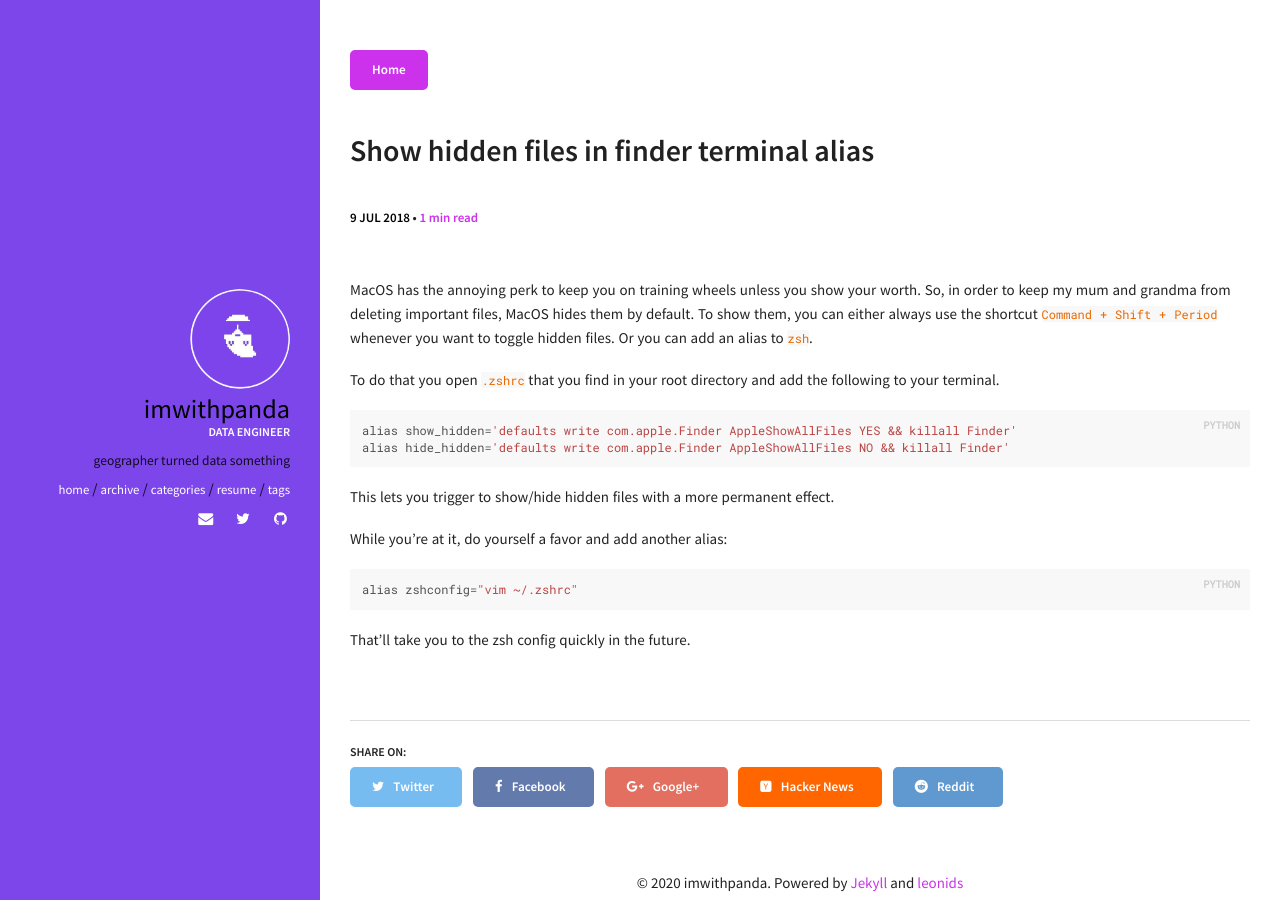
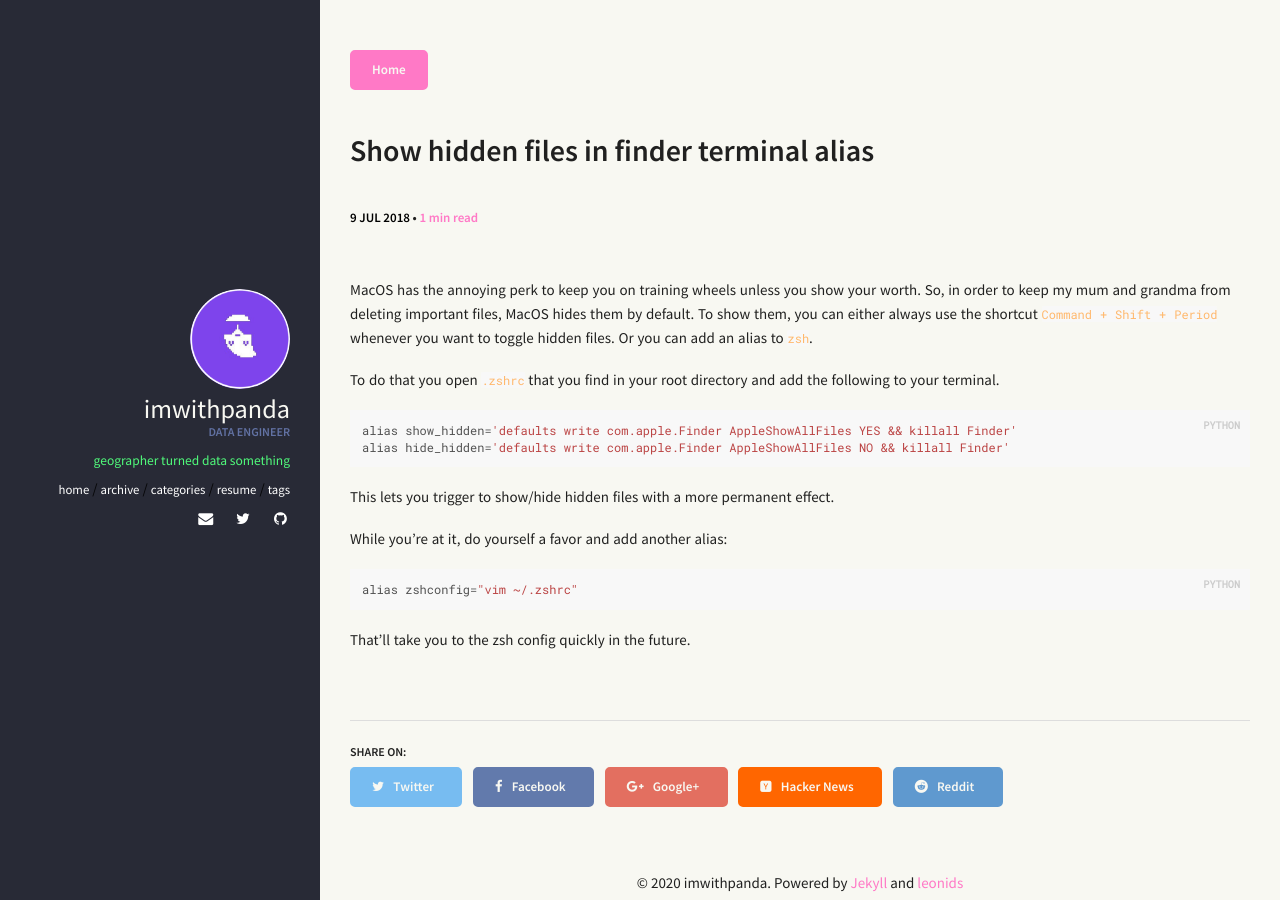
Before and after one commit to iwpnd/iwpnd.github.io, a Jekyll site: the page built from _posts/2018-07-09-show-hidden-files-in-finder-toggle.markdown, in a window 1280 px wide. Built offline with Jekyll 4.4.1, drawn with Linux system fonts in a browser that asks for light colours.

Commit message:
dracula-rify the theme

```diff
--- a/_sass/components/_syntax-highlighting.scss
+++ b/_sass/components/_syntax-highlighting.scss
@@ -11,7 +11,7 @@ pre, code {
   font-size: ($font-size-base - 3);
 }
 code {
-  color: #e96900;
+  color: #FFB86C;
   border-radius: 2px;
   white-space: nowrap;
 }
--- a/_sass/components/_variables.scss
+++ b/_sass/components/_variables.scss
@@ -52,15 +52,15 @@ $hr-border-width:             $border-width;
 //
 
 $text-color:       rgba(0, 0, 0, 0.87) !default;
-$background-color: #7D46EB;
+$background-color: #282A36;
 
-$white:            #fff;
-$primary:         rgb(204, 50, 235);
+$white:            #f8f8f2;
+$primary:         #FF79C6;
 $secondary:        #fff;
 $secondary-date:        #000;
 $success:          #65e892;
 $danger:           #f83e4b;
-$warning:         rgb(204, 50, 235);
+$warning:         #50FA7B;
 $info:             #09ABF6;
 
 // Tables
--- a/_sass/pages/_layout.scss
+++ b/_sass/pages/_layout.scss
@@ -31,13 +31,13 @@
   }
   .author_name {
     display: block;
-    color: #000;
+    color: #F8F8F2;
     font-size: 1.75em;
     text-transform: lowercase;
   }
   .author_job {
     display: block;
-    color: $secondary;
+    color: #6272A4;
     font-size: 0.8em;
     font-weight: 700;
     text-transform: uppercase;
@@ -46,6 +46,7 @@
   .author_bio {
     font-size: 90%;
     display: block;
+    color: #50FA7B;
   }
   @include media-query($medium-screen) {
     text-align: right;
```
